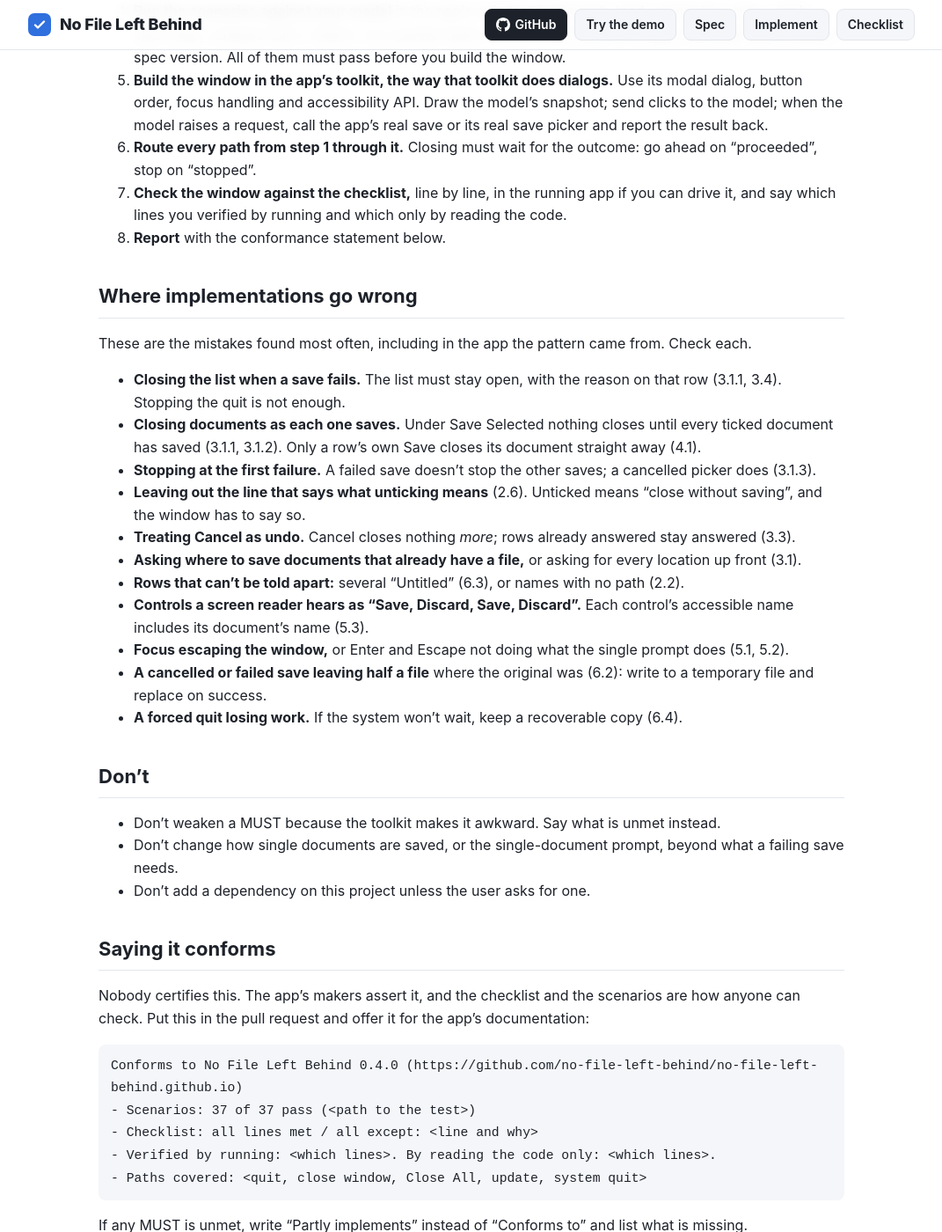
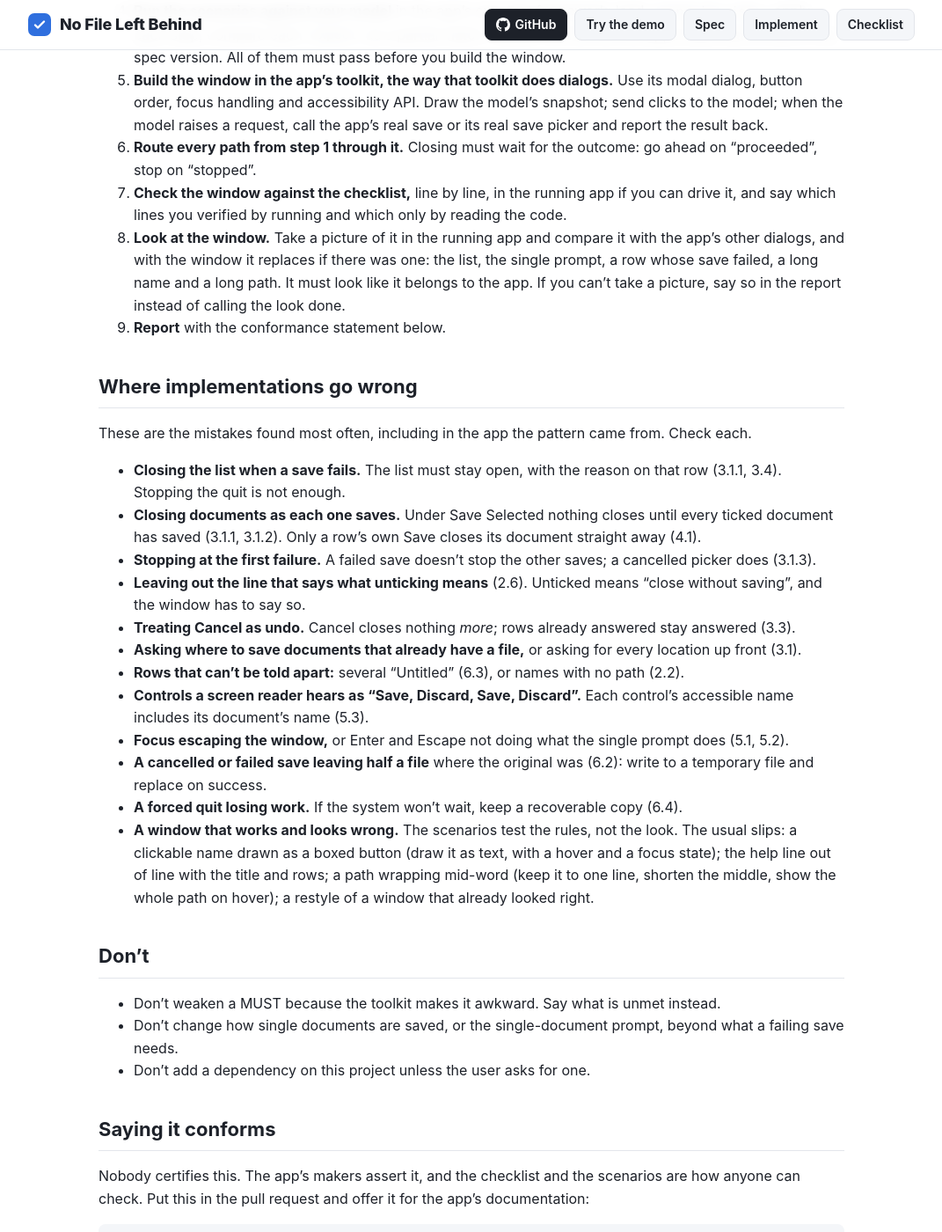
Before and after one commit to no-file-left-behind/no-file-left-behind.github.io, a Jekyll site: the page built from skills/no-file-left-behind/SKILL.md, in a window 1280 px wide and 1400 px high, scrolled down 1231 px. Shown: the whole window at 88% size, without its empty margins (104-1175 px from the left). Built offline with Jekyll 4.4.1, drawn with Linux system fonts in a browser that asks for light colours; our own code applies the rules of GitHub Pages for plain Markdown files.

Commit message:
Skill: look at the window before calling it done; the scenarios test the rules, not the look

```diff
--- a/skills/no-file-left-behind/SKILL.md
+++ b/skills/no-file-left-behind/SKILL.md
@@ -49,7 +49,11 @@ The spec's first line gives its version. Quote that version in what you report.
    "proceeded", stop on "stopped".
 7. **Check the window against the checklist,** line by line, in the running app if you can drive
    it, and say which lines you verified by running and which only by reading the code.
-8. **Report** with the conformance statement below.
+8. **Look at the window.** Take a picture of it in the running app and compare it with the app's
+   other dialogs, and with the window it replaces if there was one: the list, the single prompt,
+   a row whose save failed, a long name and a long path. It must look like it belongs to the app.
+   If you can't take a picture, say so in the report instead of calling the look done.
+9. **Report** with the conformance statement below.
 
 ## Where implementations go wrong
 
@@ -73,6 +77,11 @@ These are the mistakes found most often, including in the app the pattern came f
 - **A cancelled or failed save leaving half a file** where the original was (6.2): write to a
   temporary file and replace on success.
 - **A forced quit losing work.** If the system won't wait, keep a recoverable copy (6.4).
+- **A window that works and looks wrong.** The scenarios test the rules, not the look. The usual
+  slips: a clickable name drawn as a boxed button (draw it as text, with a hover and a focus
+  state); the help line out of line with the title and rows; a path wrapping mid-word (keep it to
+  one line, shorten the middle, show the whole path on hover); a restyle of a window that
+  already looked right.
 
 ## Don't
 
```
